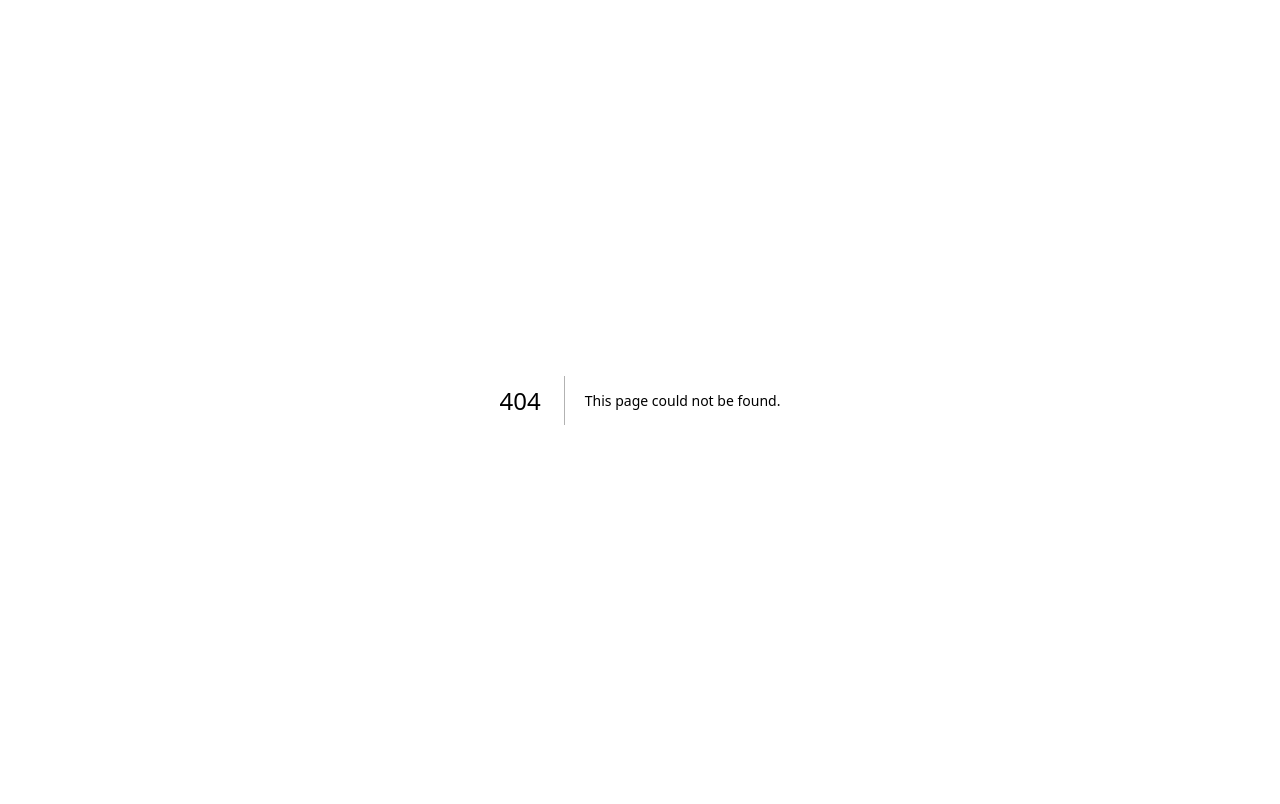
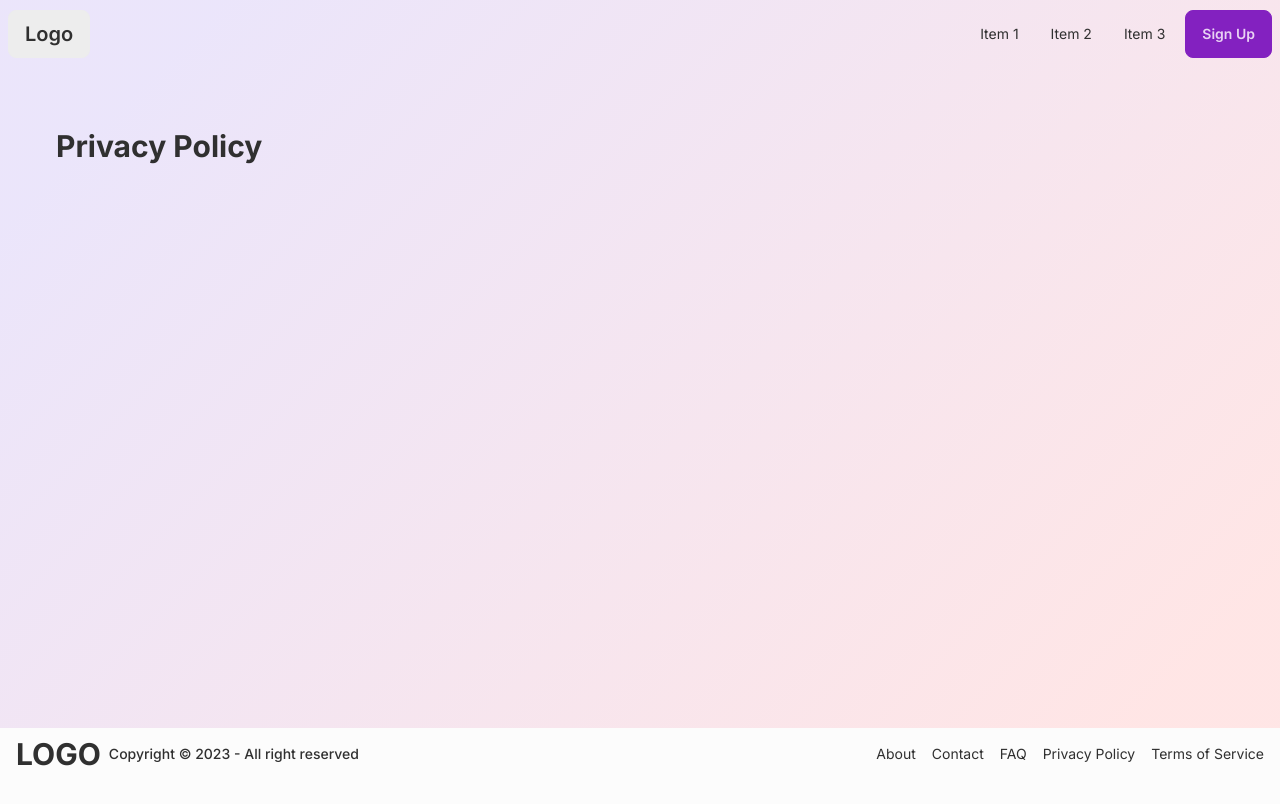
Before and after one commit to rakibul-wdp/askly, a Next.js app: page /privacypolicy in a window 1280 px wide. Before the commit this address had no page. Shown: the top 804 px of the page. Built offline with nearby package versions, Linux system fonts and the light colour scheme.

Commit message:
create tos and pp page

```diff
--- /dev/null
+++ b/app/privacypolicy/page.js
@@ -0,0 +1,18 @@
+import Footer from '@/components/common/Footer';
+import Navbar from '@/components/common/Navbar';
+import PrivacyPolicyContent from '@/components/privacyPolicy/PrivacyPolicyContent';
+import React from 'react'
+
+const PrivacyPolicy = () => {
+  return (
+    <div style={{
+      background: `linear-gradient(134.56deg, rgba(155, 126, 234, 0.2) 10.8%, rgba(255, 127, 127, 0.2) 88.78%)`,
+    }}>
+      <Navbar />
+      <PrivacyPolicyContent />
+      <Footer />
+    </div>
+  )
+}
+
+export default PrivacyPolicy;
--- /dev/null
+++ b/app/termsofservice/page.js
@@ -0,0 +1,18 @@
+import Footer from '@/components/common/Footer';
+import Navbar from '@/components/common/Navbar';
+import TermsOfServiceContent from '@/components/termsOfService/TermsOfServiceContent';
+import React from 'react'
+
+const TermsOfService = () => {
+  return (
+    <div style={{
+      background: `linear-gradient(134.56deg, rgba(155, 126, 234, 0.2) 10.8%, rgba(255, 127, 127, 0.2) 88.78%)`,
+    }}>
+      <Navbar />
+      <TermsOfServiceContent />
+      <Footer />
+    </div>
+  )
+}
+
+export default TermsOfService;
--- /dev/null
+++ b/components/privacyPolicy/PrivacyPolicyContent.js
@@ -0,0 +1,11 @@
+import React from 'react'
+
+const PrivacyPolicyContent = () => {
+  return (
+    <div className='h-[91vh] pt-32 ml-14'>
+      <h2 className='text-3xl font-bold mb-5'>Privacy Policy</h2>
+    </div>
+  )
+}
+
+export default PrivacyPolicyContent;
--- /dev/null
+++ b/components/termsOfService/TermsOfServiceContent.js
@@ -0,0 +1,12 @@
+import React from 'react'
+
+const TermsOfServiceContent = () => {
+  return (
+    <div className='h-[91vh] pt-32 ml-14'>
+      <h2 className='text-3xl font-bold mb-5'>Terms Of Service</h2>
+      <h3 className='text-2xl font-bold'>Terms Of Service</h3>
+    </div>
+  )
+}
+
+export default TermsOfServiceContent;
```
